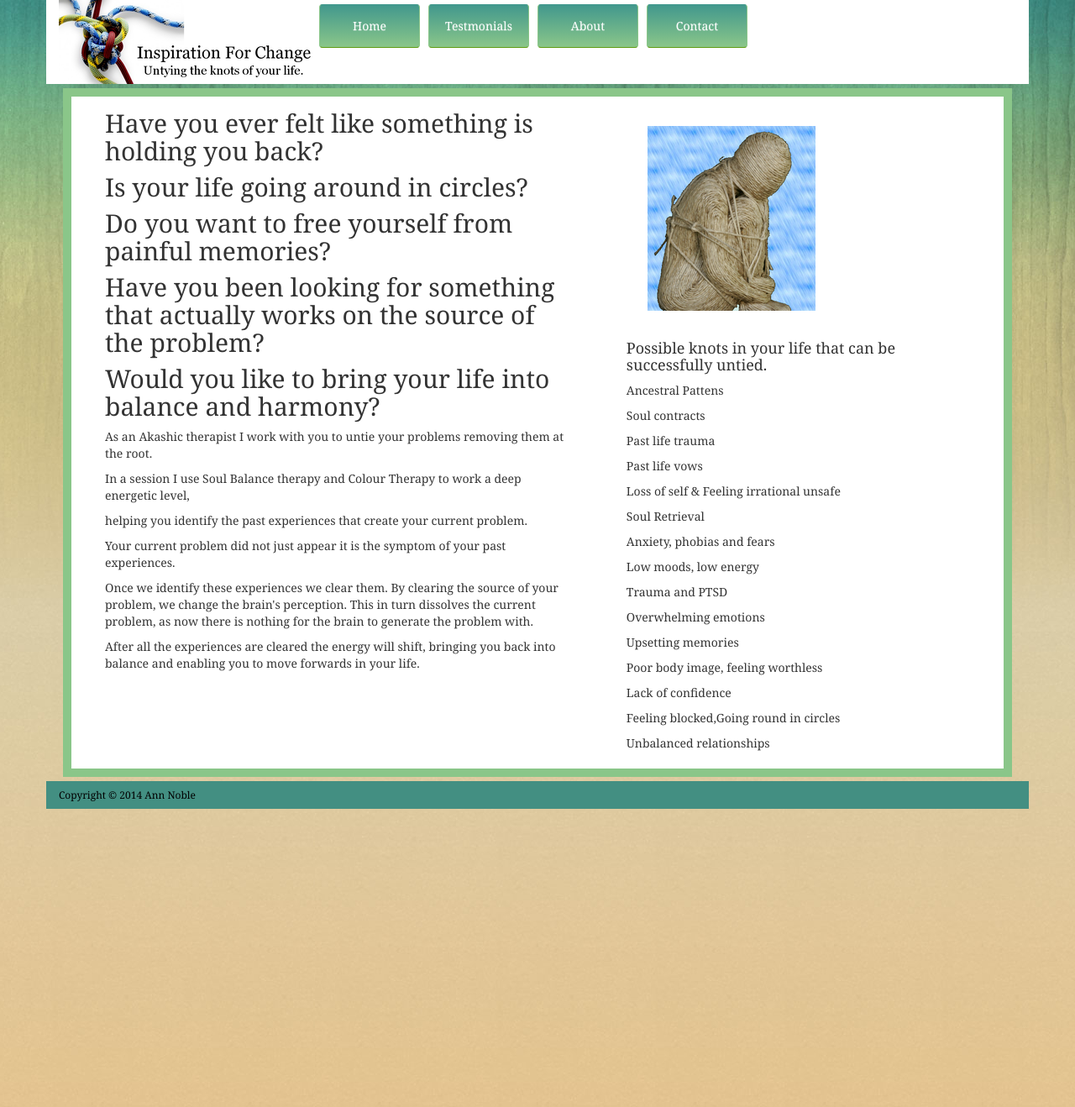
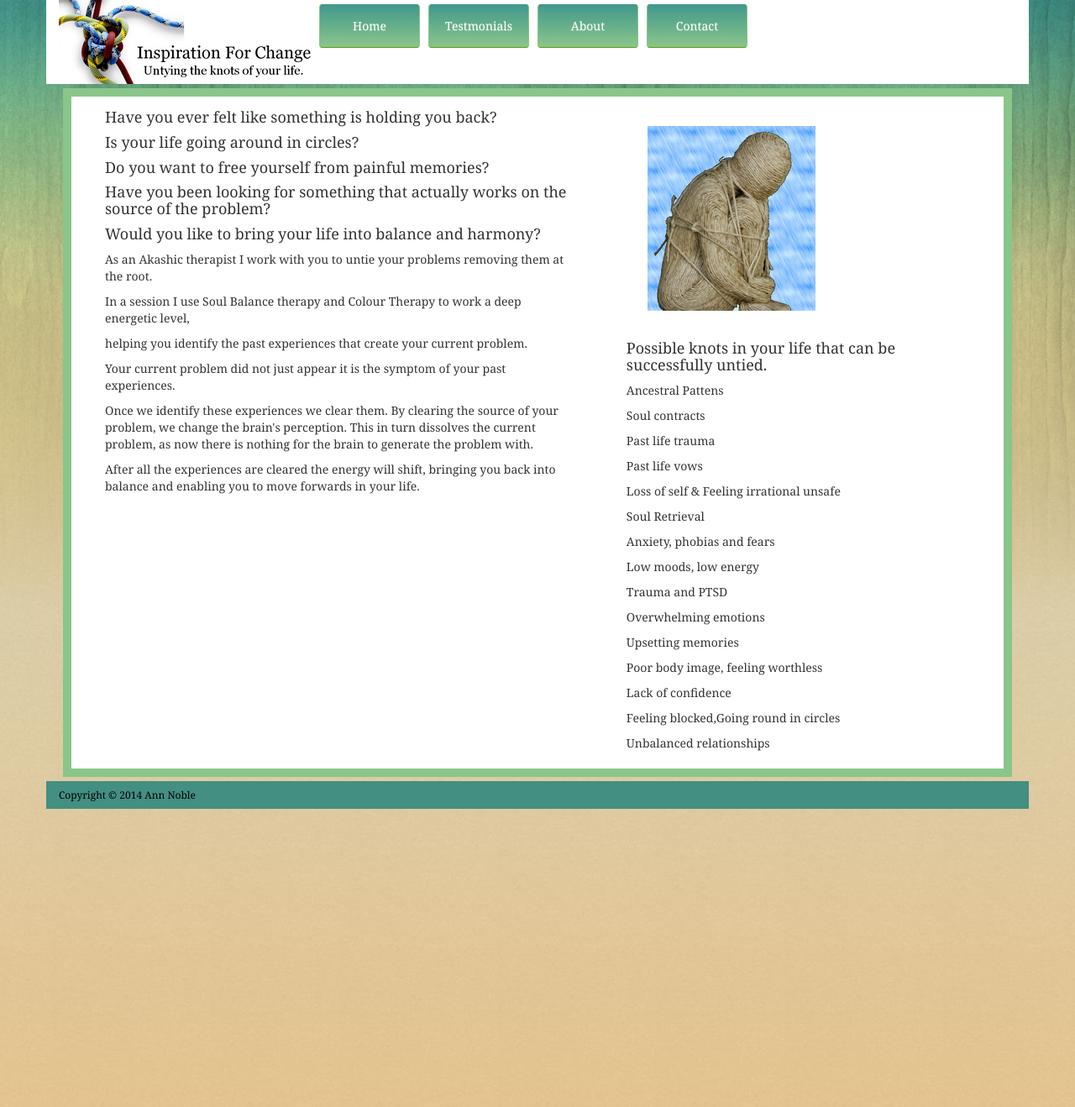
Before and after one commit to designerwebhosting/inspirationforchange, a Jekyll site: the page built from index.md, in a window 1280 px wide. Shown: the whole page at 84% size. Built offline with Jekyll 4.4.1, drawn with Linux system fonts in a browser that asks for light colours; nearby versions of some CDN libraries.

Commit message:
Update theme.css

```diff
--- a/css/theme.css
+++ b/css/theme.css
@@ -53,6 +53,7 @@ footer {
 
 #box h2 {
 	margin-top: 5px;
+	font-size: 18px;
 }
 
 #features h1 {
@@ -147,6 +148,3 @@ height: 100px;
 
 
 /* Large desktop */
-
-
-#c1 h2 {font-size: 16px;}
```
